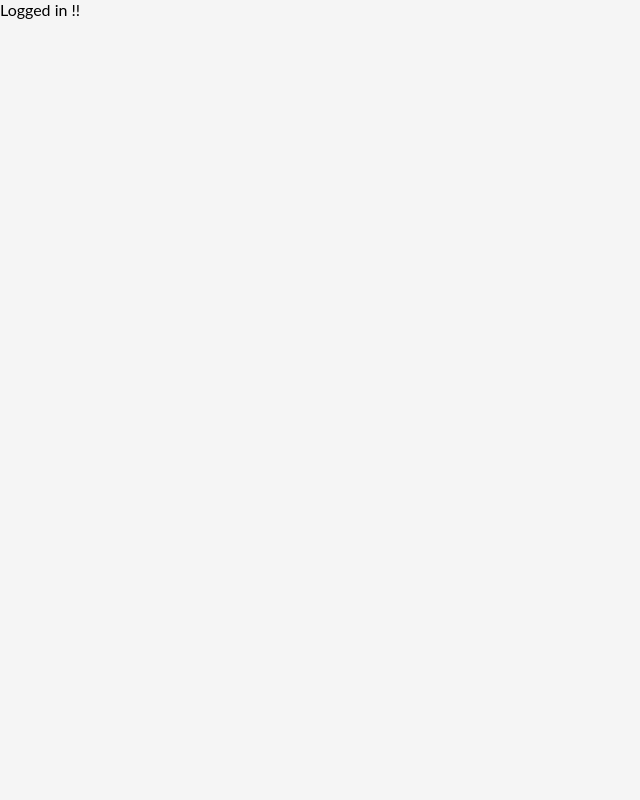
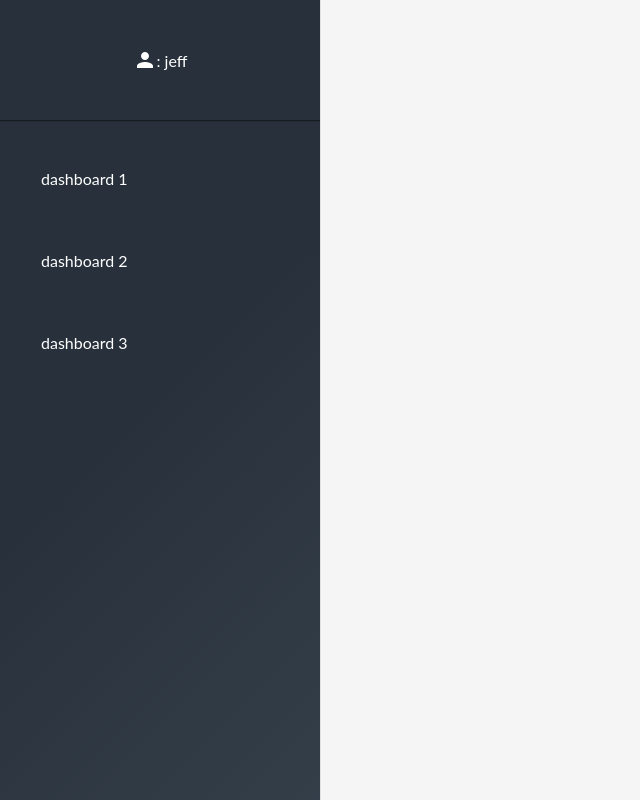
Before and after one commit to Jeffersonlii/insta_purge, a React (Create React App) app in the folder insta_purge_frontend/: page /dashboard in a window 1280 px wide. Shown: the whole page, without its empty margins (0-640 px from the left). Built offline with nearby package versions, Linux system fonts and the light colour scheme.

Commit message:
dashboard mock
dashboard mock

```diff
--- a/insta_purge_frontend/src/pages/dashboard/dashboard.scss
+++ b/insta_purge_frontend/src/pages/dashboard/dashboard.scss
@@ -0,0 +1,69 @@
+.drawer {
+  display: flex;
+  height: 100%;
+  background-color: #485461;
+  background-image: linear-gradient(315deg, #485461 0%, #28313b 74%);
+  background-repeat: no-repeat;
+  background-attachment: fixed;
+  background-size: cover;
+  flex-direction: column;
+  & * {
+    color: white;
+  }
+  .dashboard_select {
+    .dashboard_block {
+      transition: 0.3s;
+      height: 3rem;
+      margin: 2rem;
+      display: flex;
+      justify-content: flex-start;
+      align-items: center;
+      cursor: pointer;
+      padding-left: 8px;
+      margin: 2rem;
+      border-radius: 4px;
+      //   background-color: #48dbfb;
+      //   background-image: linear-gradient(315deg, #48dbfb 0%, #d3d3d3 74%);
+      border: 1px solid transparent;
+      &:hover {
+        border: 1px solid teal;
+        background-color: rgba(1, 1, 1, 0.1);
+      }
+    }
+  }
+  .account-header {
+    width: 100%;
+    height: 100%;
+    display: flex;
+    justify-content: center;
+    align-items: center;
+    width: 18rem;
+    height: 6rem;
+  }
+  .accounts {
+    width: 100%;
+    .account_block {
+      height: 4rem;
+      display: flex;
+      justify-content: center;
+      align-items: center;
+      width: 100%;
+      cursor: pointer;
+      transition: 0.3s;
+      background-color: rgba(1, 1, 1, 0.1);
+      &:hover {
+        background-color: rgba(1, 1, 1, 0.01);
+      }
+    }
+  }
+
+  .MuiAccordion-root {
+    background: transparent;
+  }
+  .MuiAccordionDetails-root {
+    padding: 0px;
+  }
+  //   .MuiCollapse-wrapperInner {
+  //     background-color: rgba(1, 1, 1, 0.1);
+  //   }
+}
--- a/insta_purge_frontend/src/pages/dashboard/dashboard.tsx
+++ b/insta_purge_frontend/src/pages/dashboard/dashboard.tsx
@@ -1,8 +1,71 @@
 import React, { Component } from "react";
 import "./dashboard.scss";
+import Drawer from "@material-ui/core/Drawer";
+import Divider from "@material-ui/core/Divider";
 
-export class Dashboard extends Component {
+import Accordion from "@material-ui/core/Accordion";
+import AccordionSummary from "@material-ui/core/AccordionSummary";
+import AccordionDetails from "@material-ui/core/AccordionDetails";
+import PersonIcon from "@material-ui/icons/Person";
+function AccountBlock(props: { account_name: string }) {
+  return <div className="account_block">{props.account_name}</div>;
+}
+function DashboardBlock(props: { account_name: string }) {
+  return <div className="dashboard_block">{props.account_name}</div>;
+}
+function AccountAccordion() {
+  const [expanded, setExpanded] = React.useState<boolean>(false);
+
+  const toggleAccordion = () => () => {
+    setExpanded(!expanded);
+  };
+
+  return (
+    <div>
+      <Accordion square expanded={expanded} onChange={toggleAccordion()}>
+        <AccordionSummary aria-controls="panel1d-content" id="panel1d-header">
+          <div className="account-header">
+            <PersonIcon /> : jeff
+          </div>
+        </AccordionSummary>
+        <AccordionDetails>
+          <div className="accounts">
+            {["jeff", "jeff2", "temp"].map((account_name) => (
+              <AccountBlock account_name={account_name} />
+            ))}
+            <AccountBlock account_name="ADD ACCOUNT" />
+          </div>
+        </AccordionDetails>
+      </Accordion>
+    </div>
+  );
+}
+
+export class Dashboard extends Component<{}, { drawerOpen: boolean }> {
+  constructor(props: { drawerOpen: boolean }) {
+    super(props);
+    this.state = { drawerOpen: true };
+  }
   render() {
-    return <div>Logged in !! </div>;
+    return (
+      <div>
+        <Drawer variant="persistent" anchor="left" open={this.state.drawerOpen}>
+          <div className="drawer">
+            <div className="account_select">
+              <AccountAccordion />
+            </div>
+            <Divider />
+            <div className="dashboard_select">
+              {["dashboard 1", "dashboard 2", "dashboard 3"].map(
+                (account_name) => (
+                  <DashboardBlock account_name={account_name} />
+                )
+              )}
+            </div>
+          </div>
+        </Drawer>
+        <main>Contents</main>
+      </div>
+    );
   }
 }
--- a/insta_purge_frontend/src/pages/signin/Signin.scss
+++ b/insta_purge_frontend/src/pages/signin/Signin.scss
@@ -1,3 +1,4 @@
+@import url("https://fonts.googleapis.com/css2?family=Lemonada&display=swap");
 .host {
   height: 100%;
   display: flex;
@@ -22,6 +23,8 @@
   color: white;
   .title {
     font-size: 6rem;
+    font-family: "Lemonada", cursive;
+    margin-bottom: -2rem;
   }
   .desc {
     font-size: 1rem;
--- a/insta_purge_frontend/src/pages/signin/Signin.tsx
+++ b/insta_purge_frontend/src/pages/signin/Signin.tsx
@@ -247,8 +247,8 @@ export class Signin extends Component {
       <div className="host">
         <div className="row">
           <div className="title-block">
-            <div className="title">Insta Purge</div>
-            <div className="desc"> An Instagram Follow Manager </div>
+            <div className="title">InstaMate</div>
+            <div className="desc"> An Instagram Automation Manager </div>
           </div>
           <div className="form-block">
             <LoginDrawer />
```
